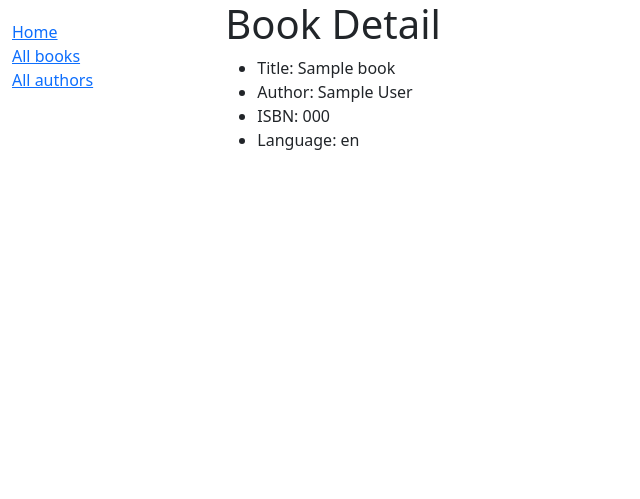
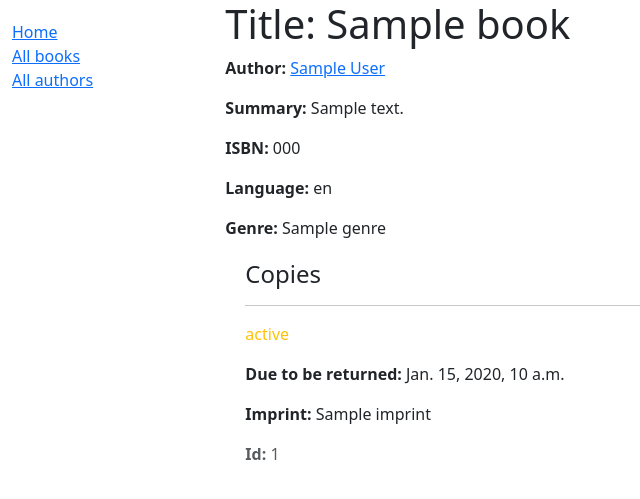
Before and after one commit to jairorsd/locallibrary, a Django app: template catalog/templates/catalog/book_detail.html in a window 1280 px wide. Shown: the top 499 px of the page, without its empty margins (0-640 px from the left). Run offline with Django 4.2, Linux system fonts and the light colour scheme; the template is opened without the code that fills it: most values are stand-ins (such as "Sample title", 1, 10 or a date in 2020).

Commit message:
definindo template para exibir detalhe livro

```diff
--- a/catalog/apps.py
+++ b/catalog/apps.py
@@ -1,5 +1,4 @@
 from django.apps import AppConfig
-
 
 class CatalogConfig(AppConfig):
     default_auto_field = 'django.db.models.BigAutoField'
--- a/catalog/models.py
+++ b/catalog/models.py
@@ -1,6 +1,5 @@
 from django.db import models
 from django.urls import reverse # Used to generate URLs by reversing the URL patterns
-import uuid # Required for unique book instances
 
 class Genre(models.Model):
     """Model representing a book genre."""
@@ -85,6 +84,8 @@ class Book(models.Model):
 
     display_genre.short_description = 'Gênero'
 
+import uuid # Required for unique book instances
+
 class BookInstance(models.Model):
 
     """Model representing a specific copy of a book (i.e. that can be borrowed from the library)."""
--- a/catalog/templates/catalog/book_detail.html
+++ b/catalog/templates/catalog/book_detail.html
@@ -1,11 +1,31 @@
 {% extends "base_generic.html" %}
+
 {% block content %}
+  <h1>Title: {{ book.title }}</h1>
 
-  <h1>Book Detail</h1>
-  <ul>
-      <li>Title: {{book.title}}</li>
-      <li>Author: {{book.author}}</li>
-      <li>ISBN: {{book.isbn}}</li>
-      <li>Language: {{book.language}}</li>
-  </ul>
+  <p><strong>Author:</strong> <a href="">{{ book.author }}</a></p>
+  <!-- author detail link not yet defined -->
+  <!-- <a href="{% url 'author-detail' book.author.pk %}">{{ book.author }}</a> -->
+  <!-- <a href="{{ book.author.get_absolute_url }}">{{ book.author }}</a> -->
+  <p><strong>Summary:</strong> {{ book.summary }}</p>
+  <p><strong>ISBN:</strong> {{ book.isbn }}</p>
+  <p><strong>Language:</strong> {{ book.language }}</p>
+  <p><strong>Genre:</strong> {{ book.genre.all|join:", " }}</p>
+
+  <div style="margin-left:20px;margin-top:20px">
+    <h4>Copies</h4>
+
+    {% for copy in book.bookinstance_set.all %}
+      <hr />
+      <p
+        class="{% if copy.status == 'a' %}text-success{% elif copy.status == 'm' %}text-danger{% else %}text-warning{% endif %}">
+        {{ copy.get_status_display }}
+      </p>
+      {% if copy.status != 'a' %}
+        <p><strong>Due to be returned:</strong> {{ copy.due_back }}</p>
+      {% endif %}
+      <p><strong>Imprint:</strong> {{ copy.imprint }}</p>
+      <p class="text-muted"><strong>Id:</strong> {{ copy.id }}</p>
+    {% endfor %}
+  </div>
 {% endblock %}
```
Also changed, not shown: catalog/views.py (+20 -3 lines).
